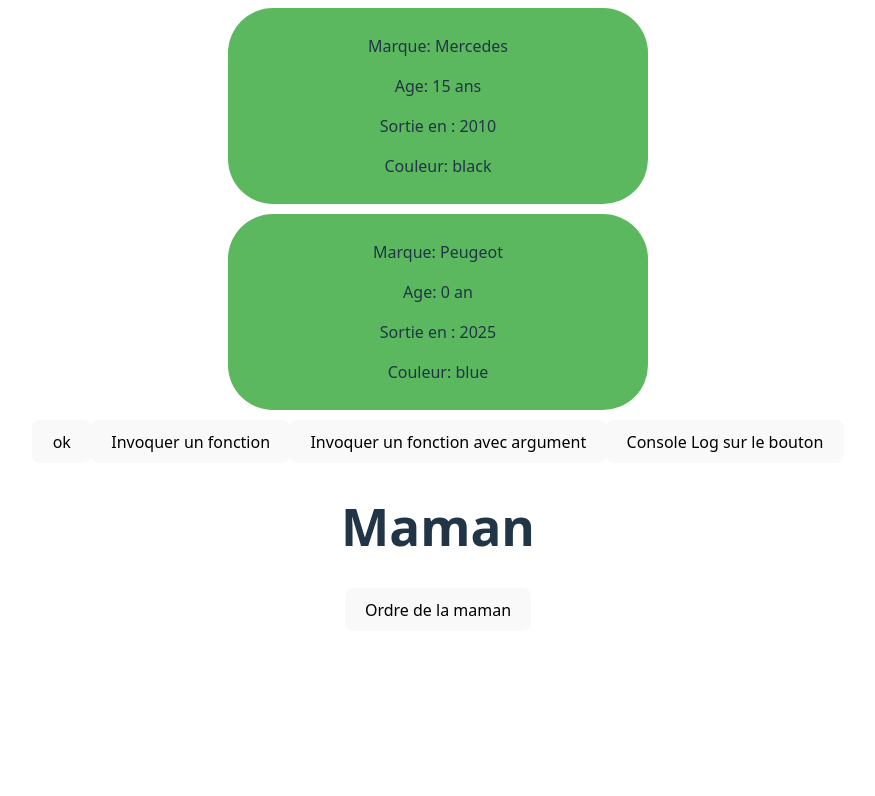
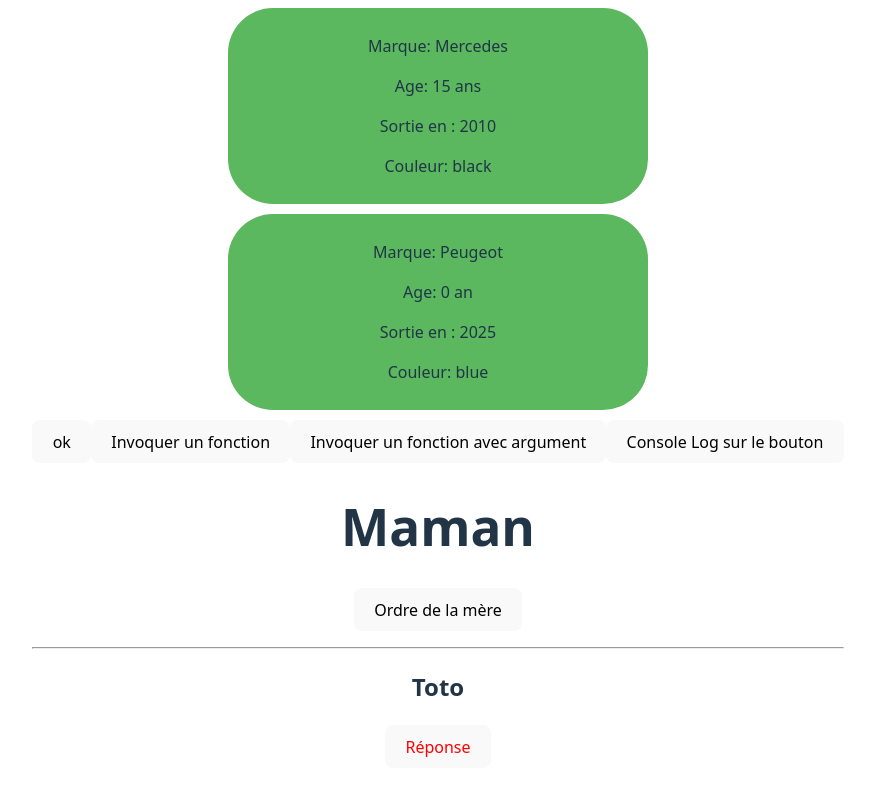
Before and after one commit to maxc0434/ProjetsReact, a React (Vite) app in the folder projetvoiture/: page / in a window 1280 px wide. Shown: the part 408-1204 px from the top of the page, without its empty margins (202-1077 px from the left). Before the commit the page ends 1087 px from the top, so only its background shows below. Built offline with nearby package versions, Linux system fonts and the light colour scheme.

Commit message:
exercice 6 Ok

```diff
--- a/projetvoiture/src/App.jsx
+++ b/projetvoiture/src/App.jsx
@@ -3,6 +3,7 @@
 import './App.css';
 import Welcome from './components/Welcome';
 import Maman from './components/Maman';
+
 
 class App extends Component {
 
@@ -17,7 +18,8 @@
 
         <Welcome/>
 
-        <Maman/>
+        <Maman />
+
       </div>
     )
   }
--- a/projetvoiture/src/components/Maman.jsx
+++ b/projetvoiture/src/components/Maman.jsx
@@ -1,28 +1,40 @@
-import { Component } from "react";
+import { Component } from 'react';
+import Toto from './Toto';
 
 class Maman extends Component {
-
     state = {
         messageMaman: null,
         messageToto: null,
+        disabled: true,
+        colorBtn: "red"
     }
 
-    ordreMaman = () => {
-        this.setState({messageMaman: 'Va ranger ta chambre'})
-
-    }
+    // Compléter le code de la méthode ordreMaman.
+    ordreMaman = msg => this.setState({ messageMaman: msg, disabled: false})
+    reponseToto = msg => this.setState({ messageToto: msg });
 
 
     render() {
         return (
             <div>
                 <h1>Maman</h1>
+                <button
+                    onClick={() => this.ordreMaman("Va ranger ta chambre")}
+                >Ordre de la mère</button>
 
-                <button onClick={this.ordreMaman}>Ordre de la maman</button>
-                <p> {this.state.messageMaman} </p>
+                <p>{this.state.messageMaman}</p>
+
+                <hr />
+
+                <Toto
+                    name="Toto"
+                    reponseTotoProps={this.reponseToto}
+                    leState={this.state}
+                    color= {this.state.colorBtn}
+                />
             </div>
         )
     }
 }
 
-export default Maman
+export default Maman;
--- a/projetvoiture/src/components/Toto.jsx
+++ b/projetvoiture/src/components/Toto.jsx
@@ -0,0 +1,19 @@
+const Toto = props => {
+  console.log(props)
+
+  return (
+    <div>
+        <h2>{props.name}</h2>
+        <button
+            // Compléter cette section
+            onClick={ () => props.reponseTotoProps("ok")}
+            disabled= {props.leState.disabled}
+            style= { {color: props.color} }
+        >Réponse</button>
+
+        <p>{props.leState.messageToto}</p>
+    </div>
+  )
+}
+
+export default Toto
```
Also changed, not shown: 2 other files (tests, documents, lock files or other folders).
